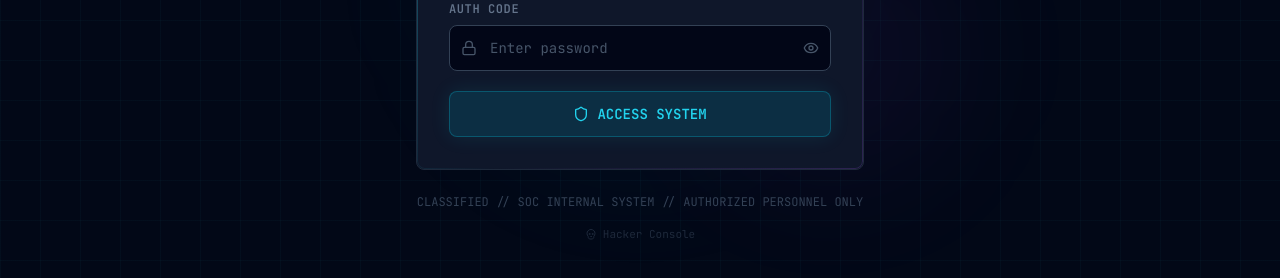
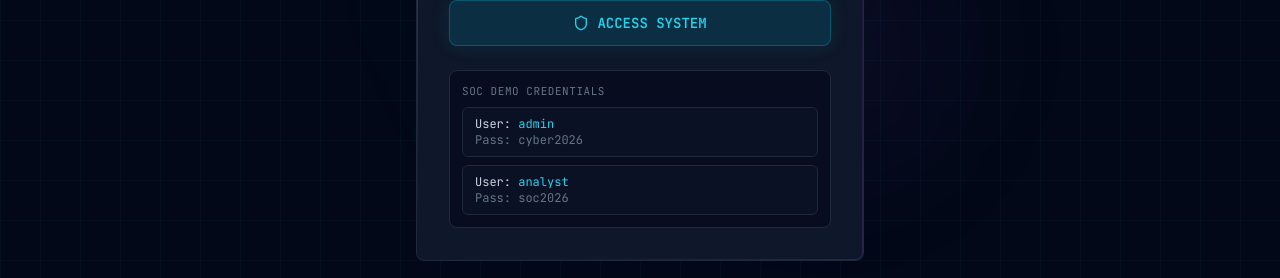
Before and after one commit to bvishnuvaradhan/CipherNexus, a React (Vite) app in the folder frontend/: page /login in a window 1280 px wide. Shown: the part 420-698 px from the top of the page. Built offline with nearby package versions, Linux system fonts and the light colour scheme; no server answers.

Commit message:
feat: show SOC demo credentials on login page

```diff
--- a/frontend/src/pages/Login.jsx
+++ b/frontend/src/pages/Login.jsx
@@ -2,6 +2,11 @@ import { useState } from 'react'
 import { useNavigate } from 'react-router-dom'
 import { Shield, Lock, User, Eye, EyeOff, AlertCircle, Loader, Skull } from 'lucide-react'
 import { useAuth } from '../context/AuthContext'
+
+const SOC_CREDENTIALS = [
+  { username: 'admin', password: 'cyber2026' },
+  { username: 'analyst', password: 'soc2026' },
+]
 
 export default function Login() {
   const { login } = useAuth()
@@ -10,6 +15,11 @@ export default function Login() {
   const [showPass, setShowPass] = useState(false)
   const [loading, setLoading] = useState(false)
   const [error, setError] = useState('')
+
+  const fillCredentials = (username, password) => {
+    setForm({ username, password })
+    setError('')
+  }
 
   const handleSubmit = async (e) => {
     e.preventDefault()
@@ -126,6 +136,29 @@ export default function Login() {
               )}
             </button>
           </form>
+
+          <div className="mt-6 rounded-lg border border-slate-800 bg-slate-950/60 p-3">
+            <p className="font-mono text-[11px] uppercase tracking-wider text-slate-500 mb-2">
+              SOC Demo Credentials
+            </p>
+            <div className="space-y-2">
+              {SOC_CREDENTIALS.map((cred) => (
+                <button
+                  key={cred.username}
+                  type="button"
+                  onClick={() => fillCredentials(cred.username, cred.password)}
+                  className="w-full text-left rounded-md border border-slate-800 bg-slate-900/50 px-3 py-2 hover:border-cyan-500/40 hover:bg-slate-900 transition-colors"
+                >
+                  <p className="font-mono text-xs text-slate-300">
+                    User: <span className="text-cyan-400">{cred.username}</span>
+                  </p>
+                  <p className="font-mono text-xs text-slate-500">
+                    Pass: {cred.password}
+                  </p>
+                </button>
+              ))}
+            </div>
+          </div>
         </div>
 
         <p className="text-center text-xs font-mono text-slate-700 mt-6">
```
